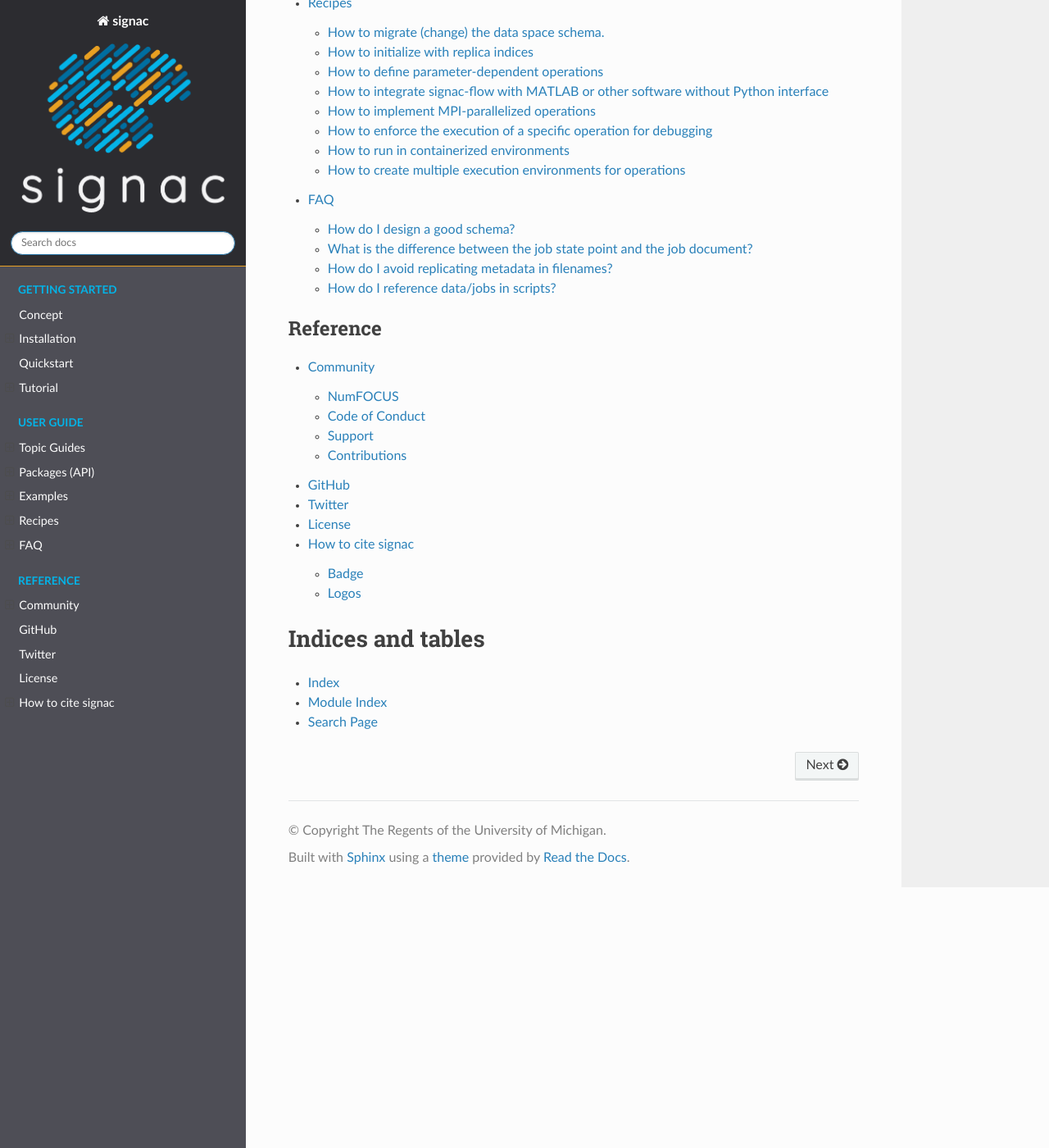
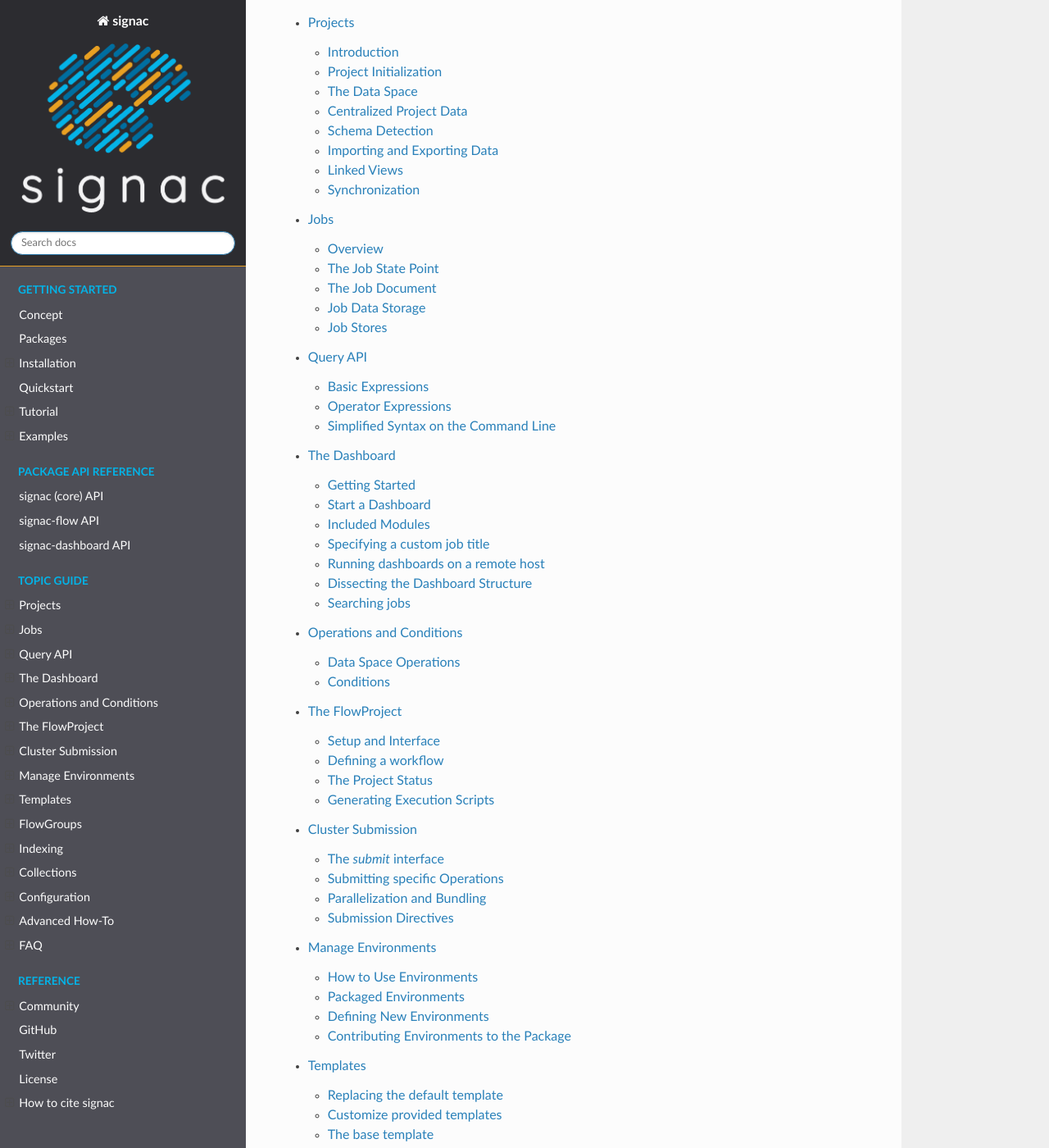
Before and after one commit to glotzerlab/signac-docs, a Sphinx documentation site: the page built from docs/source/index.rst, in a window 1280 px wide and 1400 px high, scrolled down 1091 px. Shown: the whole window at 82% size. Built offline with Sphinx 7.4.7 and the Read the Docs theme 2.0.0, drawn with Linux system fonts in a browser that asks for light colours; some of the changed text lies outside the part shown.

Commit message:
Fix/85 nav expose (#97)
* Move examples from User Guide to Getting Started

* Rename Recipes to Advanced How-To

* Remove (API) from Packages section

* Add build status images underneath packages subheadings

* Move Packages page from User Guide to Getting Started

* Remove Reference page (titled Topic Guides) and replace w/ contents

* Rename User Guide to Topic Guide

* Link package APIs at top level of sidebar with own heading

* Remove hidden toctree w/external links from Packages for cleaner bar

* Remove toc entry for non-existent file

* Move Installation below Packages

* Fix rst over/under lines

* Add the rest of the pages from the reference.rst file to the sidebar

* Move links to API above Topic Guides so no scrolling needed

```diff
--- a/docs/source/index.rst
+++ b/docs/source/index.rst
@@ -19,17 +19,37 @@
    :caption: Getting Started
 
    intro
+   packages
    installation
    quickstart
    tutorial
+   examples
+
+.. toctree::
+   :maxdepth: 1
+   :caption: Package API Reference
+
+   signac (core) API <https://docs.signac.io/projects/core/en/latest/api.html>
+   signac-flow API <https://docs.signac.io/projects/flow/en/latest/api.html>
+   signac-dashboard API <https://docs.signac.io/projects/dashboard/en/latest/api.html>
 
 .. toctree::
    :maxdepth: 2
-   :caption: User Guide
+   :caption: Topic Guide
 
-   reference
-   packages
-   examples
+   projects
+   jobs
+   query
+   dashboard
+   operations
+   flow-project
+   cluster_submission
+   environments
+   templates
+   flow-group
+   indexing
+   collections
+   configuration
    recipes
    tips_and_tricks
 
--- a/docs/source/recipes.rst
+++ b/docs/source/recipes.rst
@@ -1,8 +1,8 @@
 .. _recipes:
 
-=======
-Recipes
-=======
+===============
+Advanced How-To
+===============
 
 This is a collection of recipes on how to solve typical problems using **signac**.
 
```
Also changed, not shown: docs/source/packages.rst (+24 -9 lines).
